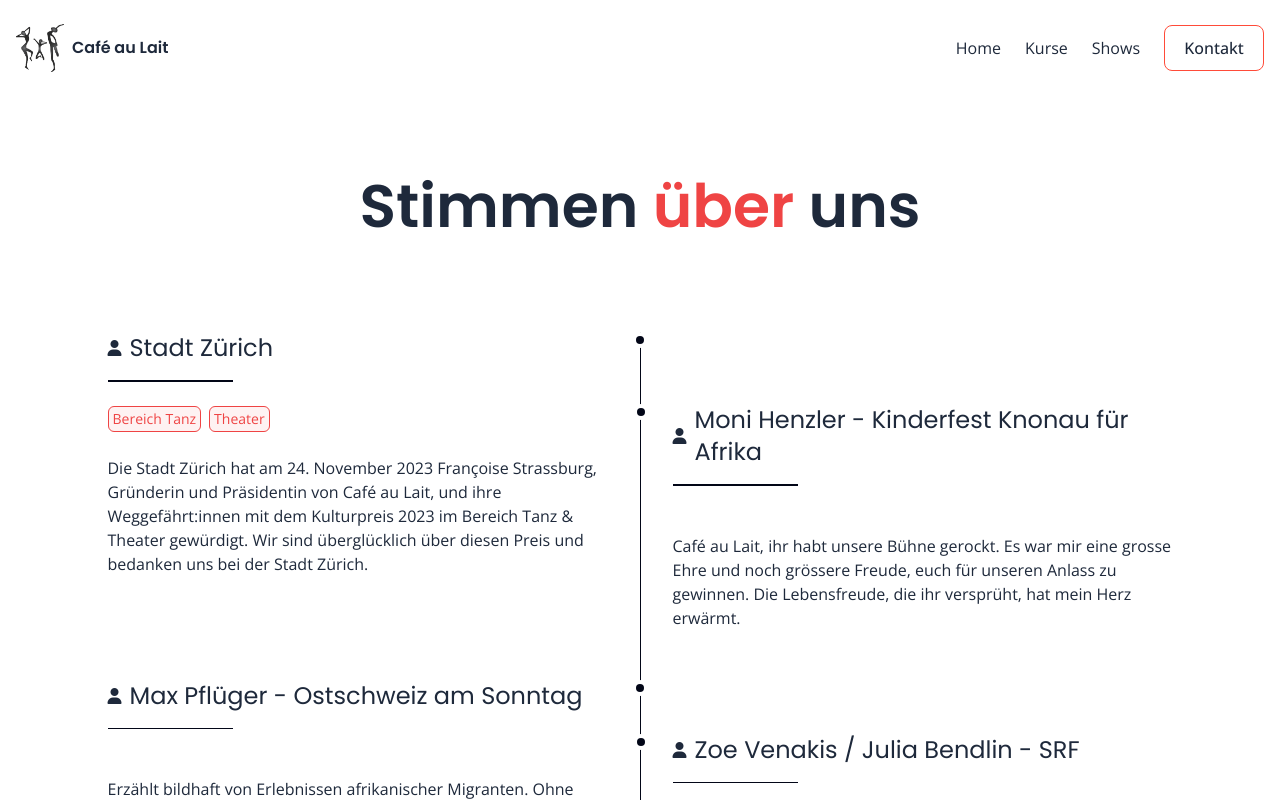
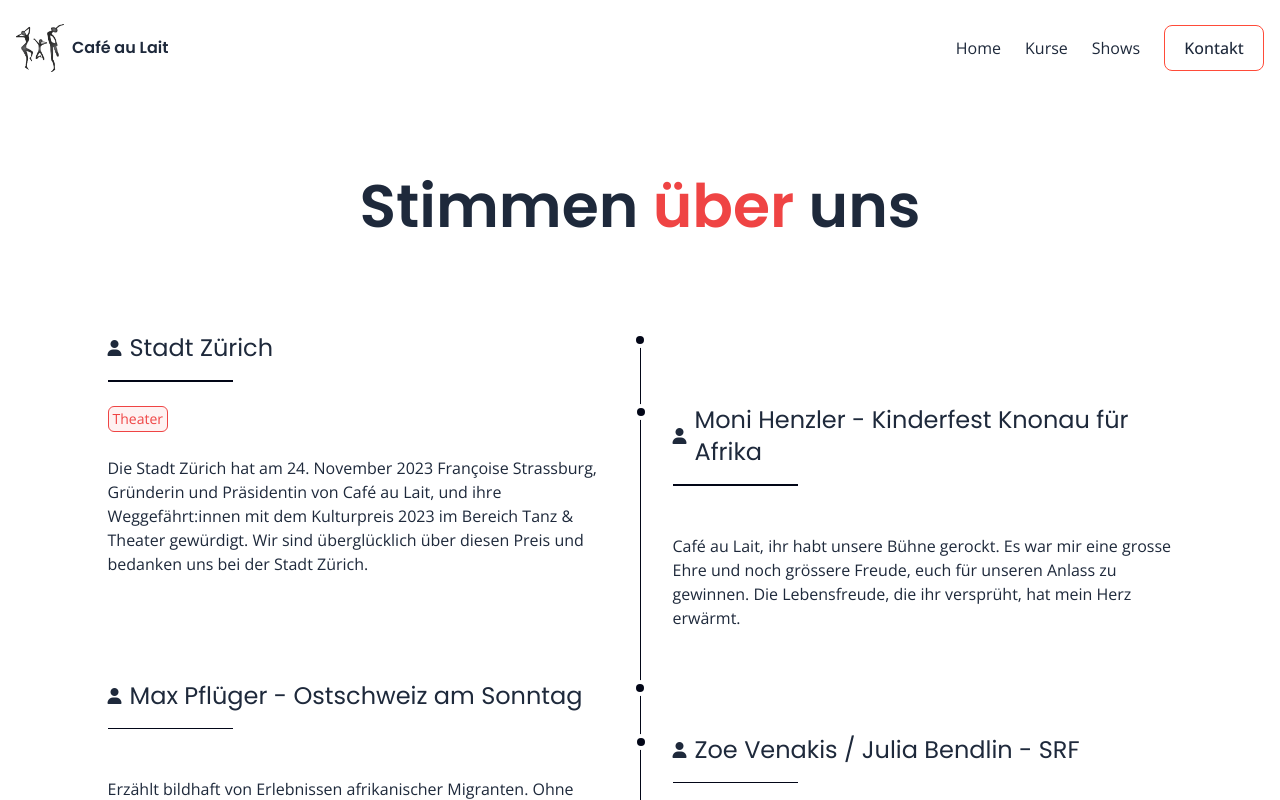
Before and after one commit to vntero/cafeaulait, a SvelteKit app: page /testimonials in a window 1280 px wide. Shown: the top 800 px of the page. Built offline with nearby package versions, Linux system fonts and the light colour scheme.

Commit message:
removes unwanted tag in reviews page

```diff
--- a/src/routes/testimonials/+page.svelte
+++ b/src/routes/testimonials/+page.svelte
@@ -7,7 +7,7 @@
       name: 'Stadt Zürich',
       review:
         'Die Stadt Zürich hat am 24. November 2023 Françoise Strassburg, Gründerin und Präsidentin von Café au Lait, und ihre Weggefährt:innen mit dem Kulturpreis 2023 im Bereich Tanz & Theater gewürdigt. Wir sind überglücklich über diesen Preis und bedanken uns bei der Stadt Zürich.',
-      features: ['Bereich Tanz', 'Theater'],
+      features: ['Theater'],
       link: 'https://www.stadt-zuerich.ch/prd/de/index/ueber_das_departement/medien/medienmitteilungen/2023/oktober/231024a.html',
     },
     {
```
